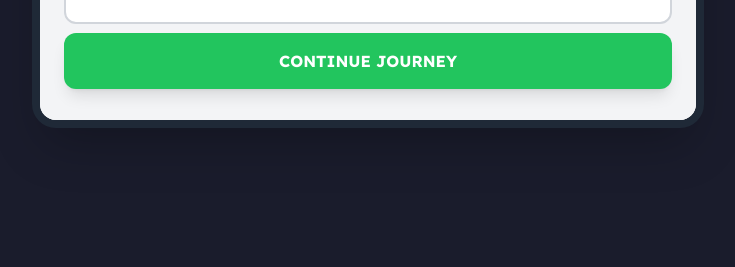
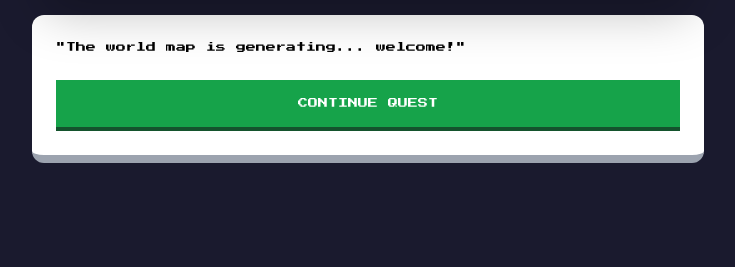
Before and after one commit to twiese86/ai-pokemon-rpg, a FastAPI app: page / in a window 1280 px wide. Shown: the part 533-800 px from the top of the page, without its empty margins (272-1007 px from the left). Run offline with FastAPI, Linux system fonts and the light colour scheme; some libraries are stand-ins or nearby versions.

Commit message:
Change title and update styles in index.html

```diff
--- a/templates/index.html
+++ b/templates/index.html
@@ -1,51 +1,51 @@
 <!DOCTYPE html>
 <html>
 <head>
-    <title>AI POKEMON HD</title>
+    <title>AI POKEMON WORLD</title>
     <script src="https://cdn.tailwindcss.com"></script>
+    <link href="https://fonts.googleapis.com/css2?family=Press+Start+2P&display=swap" rel="stylesheet">
     <style>
-        @import url('https://fonts.googleapis.com/css2?family=Lexend:wght@700&display=swap');
-        body { font-family: 'Lexend', sans-serif; background: #1a1c2c; }
-        .battle-scene {
-            background-image: url('https://pollinations.ai/p/{{ state.bg_image|urlencode }}?width=800&height=400');
-            background-size: cover;
-            background-position: center;
+        body { font-family: 'Press Start 2P', cursive; background: #1a1a2e; }
+        .world-map {
+            background-image: url('https://pollinations.ai/p/{{ state.bg_style|urlencode }}?width=1024&height=512&model=turbo');
+            background-size: cover; background-position: center;
+            transition: background-image 2s ease-in-out;
         }
-        .sprite { filter: drop-shadow(0 10px 15px rgba(0,0,0,0.5)); }
+        /* The Walking Animation */
+        @keyframes walk {
+            0%, 100% { transform: translateY(0) rotate(0deg); }
+            50% { transform: translateY(-15px) rotate(5deg); }
+        }
+        .walking-sprite { animation: walk 0.8s infinite ease-in-out; image-rendering: pixelated; }
     </style>
 </head>
 <body class="flex flex-col items-center justify-center min-h-screen p-4">
-    <div class="w-full max-w-2xl mb-4 bg-gray-900/50 p-2 rounded-full border border-white/10">
-        <div class="bg-gradient-to-r from-blue-500 to-purple-600 h-3 rounded-full transition-all duration-1000" style="width: {{ state.progress }}%"></div>
+    <div class="w-full max-w-xl mb-4 bg-gray-800 p-1 border-2 border-white">
+        <div class="bg-blue-500 h-4 transition-all duration-1000" style="width: {{ state.progress }}%"></div>
     </div>
 
-    <div class="w-full max-w-2xl bg-white rounded-3xl overflow-hidden shadow-2xl border-8 border-gray-800">
-        <div class="battle-scene h-64 flex items-center justify-center relative p-8">
+    <div class="world-map w-full max-w-2xl h-96 rounded-3xl border-8 border-gray-900 shadow-2xl flex items-center justify-center relative overflow-hidden">
         {% if state.current_enemy %}
-                <div class="absolute top-4 left-4 bg-white/90 p-2 rounded-lg shadow-lg border-2 border-gray-800 w-40">
-                    <p class="text-[10px] uppercase font-bold">{{ state.current_enemy.name }}</p>
-                    <div class="w-full bg-gray-200 h-2 mt-1 rounded-full"><div class="bg-red-500 h-full rounded-full" style="width: {{ state.current_enemy.hp }}%"></div></div>
+            <div class="text-center">
+                <p class="bg-black/70 text-white text-[8px] p-2 mb-4 rounded uppercase">{{ state.current_enemy.name }} HP: {{ state.current_enemy.hp }}</p>
+                <img src="https://pollinations.ai/p/{{ state.current_enemy.sprite|urlencode }}?width=300&height=300&nologo=true"
+                     class="w-48 h-48 walking-sprite">
             </div>
-                <img src="https://pollinations.ai/p/{{ state.current_enemy.sprite_prompt|urlencode }}?width=400&height=400" class="w-48 h-48 sprite">
         {% else %}
-                <div class="bg-black/50 text-white px-6 py-2 rounded-full backdrop-blur-sm animate-pulse">Scanning Horizon...</div>
+            <div class="bg-black/60 p-4 text-white text-[10px] animate-pulse rounded-full">GENERATING WORLD MAP...</div>
         {% endif %}
     </div>
 
-        <div class="bg-gray-100 p-6 border-t-4 border-gray-800">
-            <div class="bg-white border-2 border-gray-300 p-4 rounded-xl mb-4 min-h-[80px]">
-                <p class="text-gray-800 text-sm italic">"{{ state.log }}"</p>
-            </div>
-
+    <div class="w-full max-w-2xl mt-4 bg-white border-b-8 border-gray-400 p-6 rounded-xl text-black">
+        <p class="mb-6 text-[10px] leading-relaxed">"{{ state.log }}"</p>
         <form action="/action" method="post" class="grid grid-cols-2 gap-4">
             {% if state.current_enemy %}
-                    <button name="action" value="Attack" class="bg-red-500 hover:bg-red-600 text-white py-4 rounded-xl shadow-lg transform active:scale-95 transition">ATTACK</button>
-                    <button name="action" value="Skill" class="bg-blue-500 hover:bg-blue-600 text-white py-4 rounded-xl shadow-lg transform active:scale-95 transition">ELEMENTAL SKILL</button>
+                <button name="action" value="Attack" class="bg-red-600 text-white p-4 border-b-4 border-red-900 active:border-0 uppercase text-[8px]">Attack</button>
+                <button name="action" value="Skill" class="bg-blue-600 text-white p-4 border-b-4 border-blue-900 active:border-0 uppercase text-[8px]">Skill</button>
             {% else %}
-                    <button name="action" value="Travel" class="col-span-2 bg-green-500 hover:bg-green-600 text-white py-4 rounded-xl shadow-lg animate-bounce">CONTINUE JOURNEY</button>
+                <button name="action" value="Explore" class="col-span-2 bg-green-600 text-white p-4 border-b-4 border-green-900 uppercase text-[10px]">Continue Quest</button>
             {% endif %}
         </form>
     </div>
-    </div>
 </body>
 </html>
```
Lines whose indentation alone changed are shown as unchanged.
